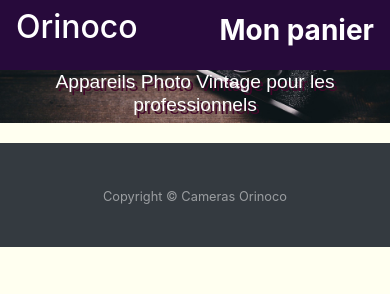
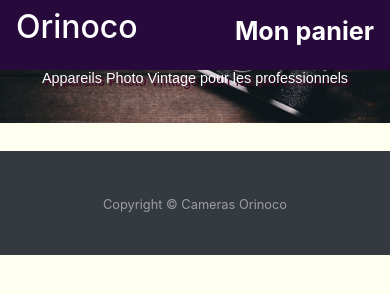
Before and after one commit to EkaterinaBobkova/OCProject5, a plain HTML site: page index.html in a window 390 px wide. Drawn offline with nearby package versions, Linux system fonts and the light colour scheme; no server answers.

Commit message:
validation changes

```diff
--- a/index.html
+++ b/index.html
@@ -40,7 +40,7 @@
       <img src="images/fondimg.jpg" class="img-fluid" alt="appareil photo vintage">
       <h1 id="bannerText">Appareils Photo Vintage pour les professionnels</h1>
     </div>
-
+<h2>
     <section class="container">
       <div id="app">
 
@@ -48,11 +48,12 @@
       </div>
 
     </section>
+  </h2>
 
 
     <!-- Footer Elements -->
 
-   <footer id="sticky-footer" class="py-4 bg-dark text-white-50 ">
+    <footer class="py-4 bg-dark text-white-50 ">
       <div class="footer-copyright text-center py-3">
         <small>Copyright &copy; Cameras Orinoco</small>
       </div>
--- a/js/api.js
+++ b/js/api.js
@@ -5,6 +5,7 @@ console.log('id= ' + id);
 
 let _id = id;
 
+/*  REQUETE PRINCIPALE  */
 
 class Request {
     constructor(onSuccess, onError) {
@@ -36,7 +37,7 @@ class Request {
     }
 }
 
-
+/*  Classe pour comminiquer l'API et envoyer la requete  */
 
 class Api {
     list(callback) {
--- a/js/view.js
+++ b/js/view.js
@@ -1,3 +1,4 @@
+/*  Classe qui sert à l'affichage  */
 class View {
     render() {
 
--- a/style.css
+++ b/style.css
@@ -1,4 +1,4 @@
-
+   /*General*/
    body {
     margin: 10px;
     padding: 0;
@@ -6,10 +6,9 @@
     line-height: 1.5;
     background:ivory;
     margin:0;
-
 }
 
-/*Navigation*/
+/*Navigation bar*/
 
    .navbar {
     width: 100%;
@@ -22,10 +21,17 @@
     justify-content: space-between;
     padding: .5rem 1rem;
     background-color: rgb(39, 10, 59);
+}
+a {
+    color: rgb(66, 8, 42);
+    font-weight: bold;
+    font-size: 0.9em;
 
 }
 
-
+a:hover {
+    color:  rgb(21, 1, 22);
+}
 
 /*Product boxes*/
 
@@ -33,39 +39,26 @@
     padding: 10px;
     display: flex;
     flex-direction: row;
-
 }
-
 
 .containerProduct{
     display: flex;
     justify-content: center;
-
 }
 
 #product.card{
     width: 400px;
     justify-content: center;
-
 }
-
-
 
 div.listPhotos  {
     display: flex;
-
-
    text-align: center;
-
    flex-wrap: wrap;
    justify-content: space-around;
-
 }
 
-
-
 .card {
-
 
     background-color: rgb(238, 198, 241);
     box-shadow: 1px 1px 15px #555;
@@ -75,38 +68,19 @@ div.listPhotos  {
     align-items: center;
     width: 400px;
     text-align: center;
+}
 
 
-}
-
+/*Responsive design*/
 
 @media screen and (max-width: 800px)  {
     .card {
         width: 300px;
         font-size: 0.9em;
-
     }
-
 }
 
-h1{
-    color: rgb(39, 10, 59);
-    text-align: center;
-}
-
-@media screen and (max-width: 800px)  {
-    h1 {
-
-        font-size: 1.5em;
-
-    }
-
-}
-
-
-
 .products{
-
     margin-top:0;
 }
 
@@ -121,21 +95,19 @@ h1{
 
   }
 
+  /*Responsive*/
 
     @media screen and (min-width: 1200px)  {
         .classImg:hover {
             cursor: zoom-in;
             transform: translateY(-9px) scale(1.2);
             transition: all 0.35s ease-in-out;
-
         }
-
 }
 
-/*Button*/
+/*Button index and product pages*/
 
 #link {
-    /* display:block; */
     width:150px;
     line-height:50px;
     font-size: 1.3em;
@@ -172,8 +144,7 @@ h1{
         }
     }
 
-
-
+/*Header image banner*/
     #presentation
     {
      position: relative;
@@ -200,23 +171,30 @@ h1{
         #bannerText{
             top: 100px;
             font-size: 1.5em;
-
         }
-
 }
 
 
 @media screen and (max-width: 500px)  {
     #bannerText{
         top: 70px;
-        font-size: 1.2em;
-
+        font-size: 0.9em;
     }
-
 }
 
+h1{
+    color: rgb(39, 10, 59);
+    text-align: center;
+}
 
+@media screen and (max-width: 800px)  {
+    h1 {
 
+        font-size: 1.5em;
+    }
+}
+
+/*Cart page*/
 
 .formPanier{
 background-color: rgb(238, 198, 241);
@@ -230,12 +208,10 @@ justify-content: center;
 
 }
 
-
 button {
     border-color: rgb(238, 198, 241);
     border-style: none;
 }
-
 
 .order {
     display: flex;
@@ -259,18 +235,7 @@ th, td {
     font-weight:bold
     }
 
-a {
-    color: rgb(66, 8, 42);
-    font-weight: bold;
-    font-size: 1em;
-
-}
-
-a:hover {
-    color:  rgb(21, 1, 22);
-}
-
-
+/*Button delete product cart page*/
 .btn {
     margin-top: 20px;
     margin-bottom: 10px;
@@ -290,7 +255,7 @@ a:hover {
     -webkit-font-smoothing: antialiased;
   }
 
-
+/*Condirmation page*/
   #confirm, #thankYouNote {
     color: rgb(66, 8, 42);
     font-weight: bold;
```
Also changed, not shown: cart.html (+17 -12 lines), confirmation.html (+9 -8 lines), js/cart.js (+11 -14 lines), js/confirmation.js (+2 -7 lines), js/index.js (+8 -32 lines), js/product.js (+3 -81 lines), produit.html (+8 -8 lines). Lines whose indentation alone changed are shown as unchanged.
